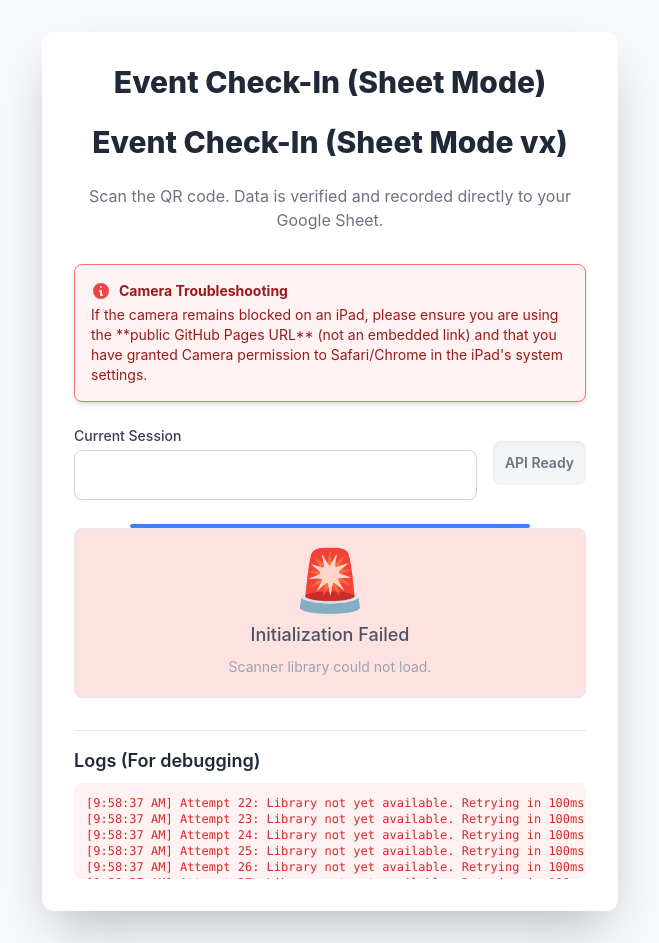
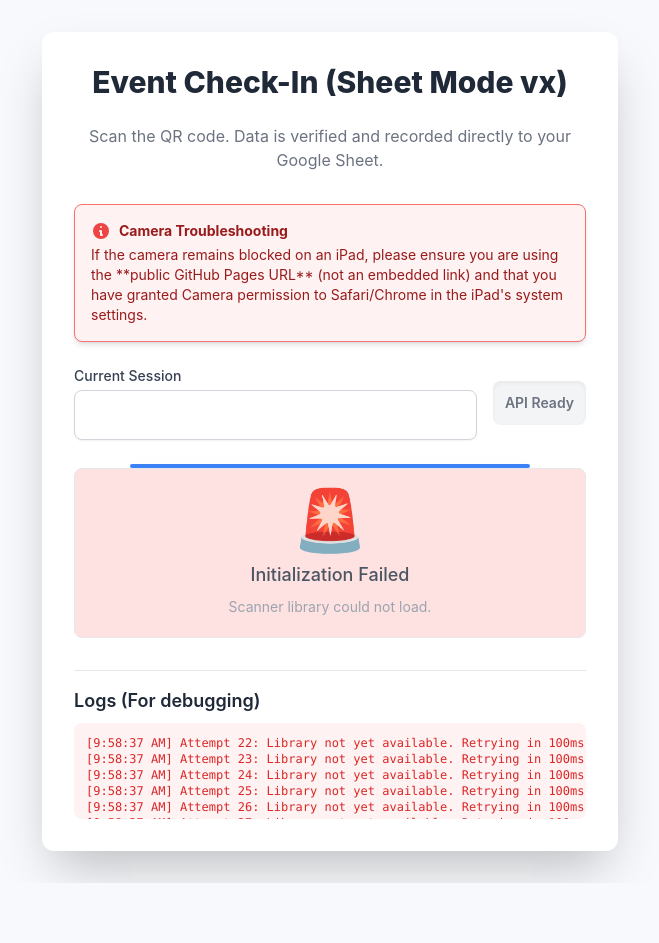
Before and after one commit to homartinict/event-scanner, a plain HTML site: page index.html in a window 1280 px wide. Shown: the whole page, without its empty margins (310-969 px from the left). After the commit the page ends 883 px from the top, so only its background shows below. Drawn offline with nearby package versions, Linux system fonts and the light colour scheme.

Commit message:
Update index.html

```diff
--- a/index.html
+++ b/index.html
@@ -28,7 +28,7 @@
 <body class="p-4 sm:p-8">
 
     <div id="app-container" class="max-w-xl mx-auto bg-white p-6 sm:p-8 rounded-xl shadow-2xl">
-        <h1 class="text-3xl font-extrabold text-center text-gray-800 mb-6">Event Check-In (Sheet Mode)</h1>
+
         <h1 class="text-3xl font-extrabold text-center text-gray-800 mb-6">Event Check-In (Sheet Mode vx)</h1>
         <p class="text-center text-gray-500 mb-8">Scan the QR code. Data is verified and recorded directly to your Google Sheet.</p>
 
```
